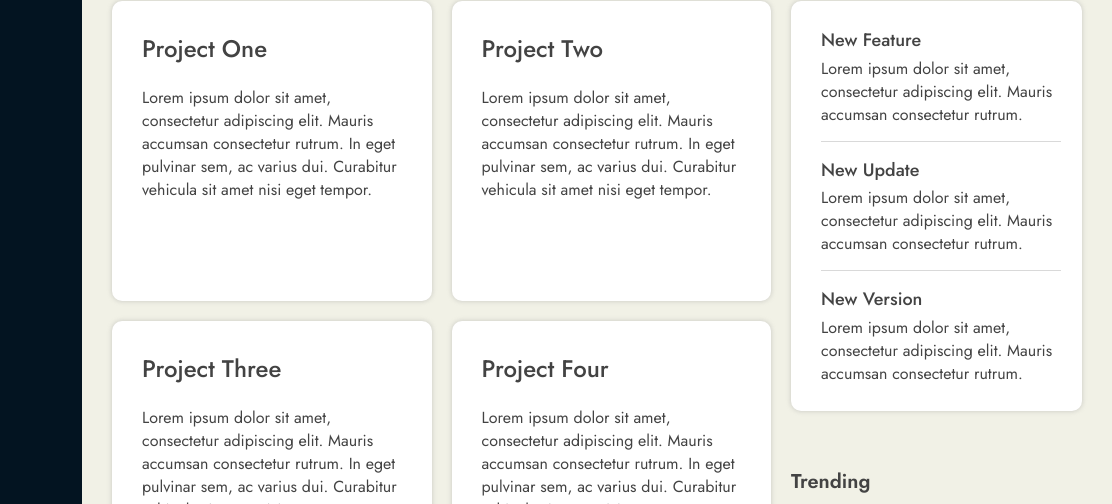
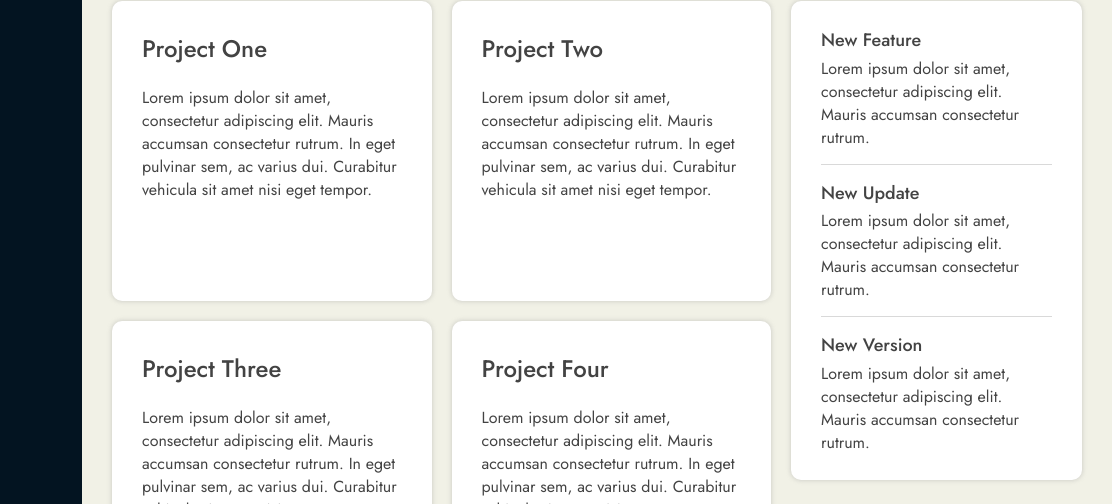
Before and after one commit to KarimElbasiouni/odin-Dashboard, a plain HTML site: page index.html in a window 1280 px wide. Shown: the part 268-772 px from the top of the page, 168-1280 px from the left. Drawn offline with Linux system fonts and the light colour scheme.

Commit message:
Fix small issue with container height

```diff
--- a/styles.css
+++ b/styles.css
@@ -6,7 +6,6 @@
 
 
 html, body{
-    height: 100%;
     margin: 0;
     font-family: "Jost", sans-serif;
     font-optical-sizing: auto;
@@ -53,7 +52,7 @@ ul{
 }
 
 .container{
-    height: 100%;
+    min-height: 100vh;
     display: grid;
     grid-template-columns: 250px 1fr;
     grid-template-rows: auto 1fr;
@@ -236,7 +235,7 @@ input[type=text]:focus{
 
 .announcement, .trending-item{
     padding: 15px 0px;
-    width: 25ch;
+    max-width: 25ch;
 }
 .announcement + .announcement, .trending-item + .trending-item{
     border-top: 1px solid #bdbdbd93;
```
